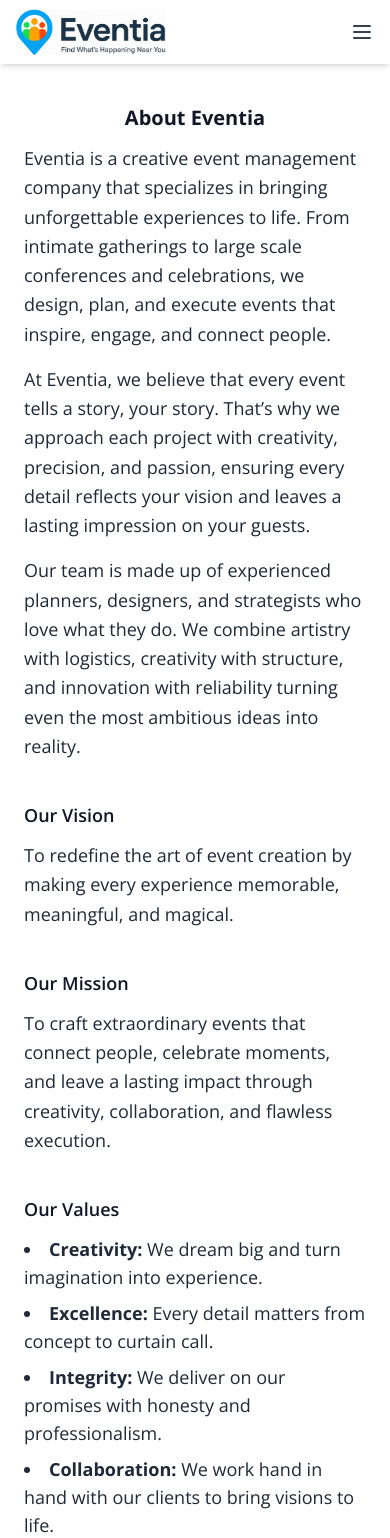
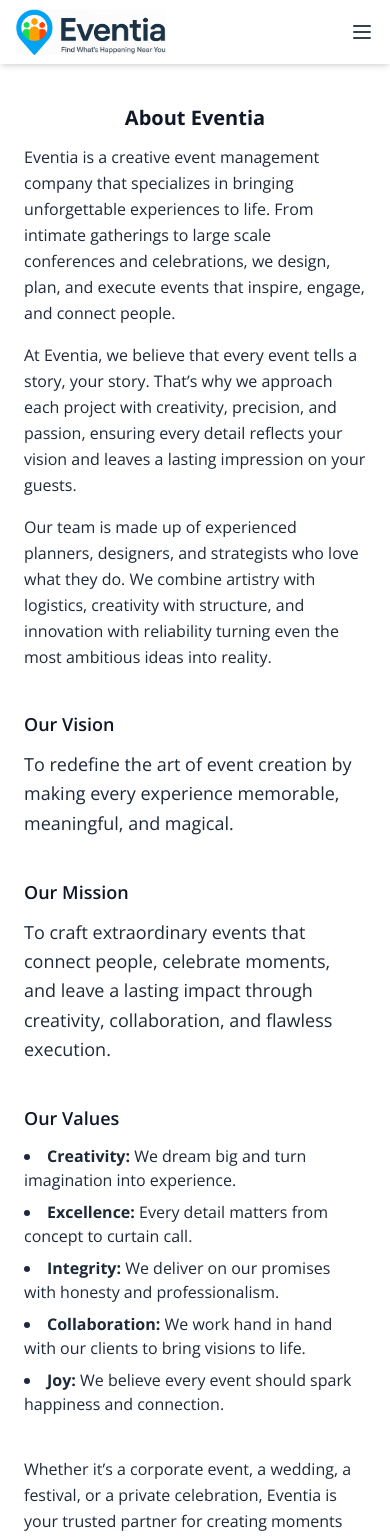
Before and after one commit to alimuhammeddev/eventia, a Next.js app: page /about in a window 390 px wide. Shown: the top 1538 px of the page. Built offline with nearby package versions, Linux system fonts and the light colour scheme.

Commit message:
final commit

```diff
--- a/app/about/page.tsx
+++ b/app/about/page.tsx
@@ -12,21 +12,21 @@
           About Eventia
         </h1>
 
-        <p className="text-lg mb-4 leading-relaxed">
+        <p className="lg:text-lg mb-4 leading-relaxed">
           Eventia is a creative event management company that specializes in
           bringing unforgettable experiences to life. From intimate gatherings
           to large scale conferences and celebrations, we design, plan, and
           execute events that inspire, engage, and connect people.
         </p>
 
-        <p className="text-lg mb-4 leading-relaxed">
+        <p className="lg:text-lg mb-4 leading-relaxed">
           At Eventia, we believe that every event tells a story, your story.
           That’s why we approach each project with creativity, precision, and
           passion, ensuring every detail reflects your vision and leaves a
           lasting impression on your guests.
         </p>
 
-        <p className="text-lg mb-4 leading-relaxed">
+        <p className="lg:text-lg mb-4 leading-relaxed">
           Our team is made up of experienced planners, designers, and
           strategists who love what they do. We combine artistry with logistics,
           creativity with structure, and innovation with reliability turning
@@ -53,7 +53,7 @@
         <h2 className="lg:text-2xl text-lg font-semibold mt-10 mb-3 text-gray-900">
           Our Values
         </h2>
-        <ul className="list-disc list-inside text-lg space-y-2">
+        <ul className="list-disc list-inside lg:text-lg space-y-2">
           <li>
             <strong>Creativity:</strong> We dream big and turn imagination into
             experience.
@@ -76,7 +76,7 @@
           </li>
         </ul>
 
-        <p className="text-lg mt-10 leading-relaxed">
+        <p className="lg:text-lg mt-10 leading-relaxed">
           Whether it’s a corporate event, a wedding, a festival, or a private
           celebration, Eventia is your trusted partner for creating moments that
           matter.
--- a/app/components/footer.tsx
+++ b/app/components/footer.tsx
@@ -15,8 +15,8 @@
           <h3 className="text-lg font-semibold text-white mb-3">Quick Links</h3>
           <ul className="space-y-2">
             <li><a href="#" className="hover:text-white">Home</a></li>
-            <li><a href="#" className="hover:text-white">About</a></li>
-            <li><a href="#" className="hover:text-white">FAQ</a></li>
+            <li><a href="/about" className="hover:text-white">About</a></li>
+            <li><a href="/faq" className="hover:text-white">FAQ</a></li>
           </ul>
         </div>
 
```
